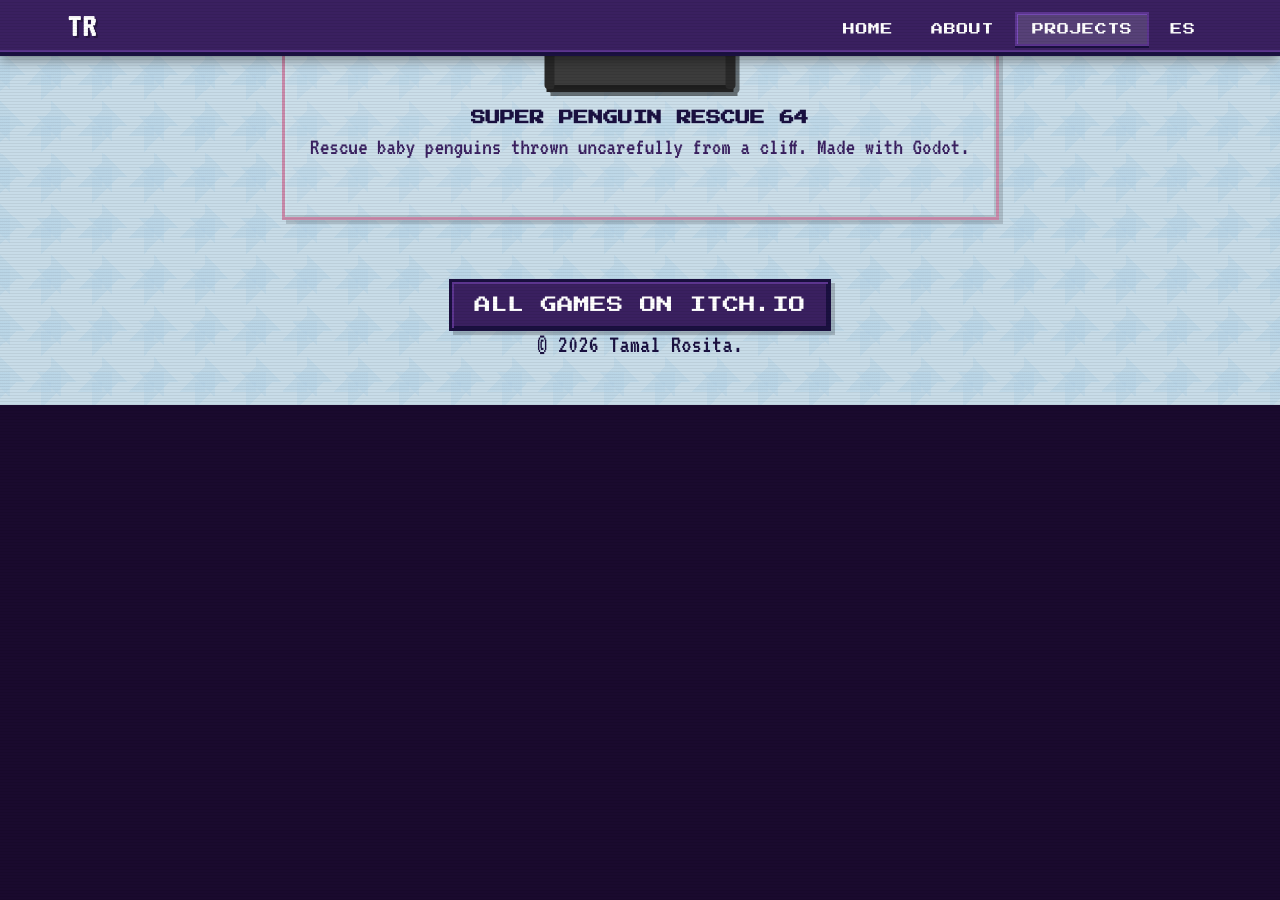
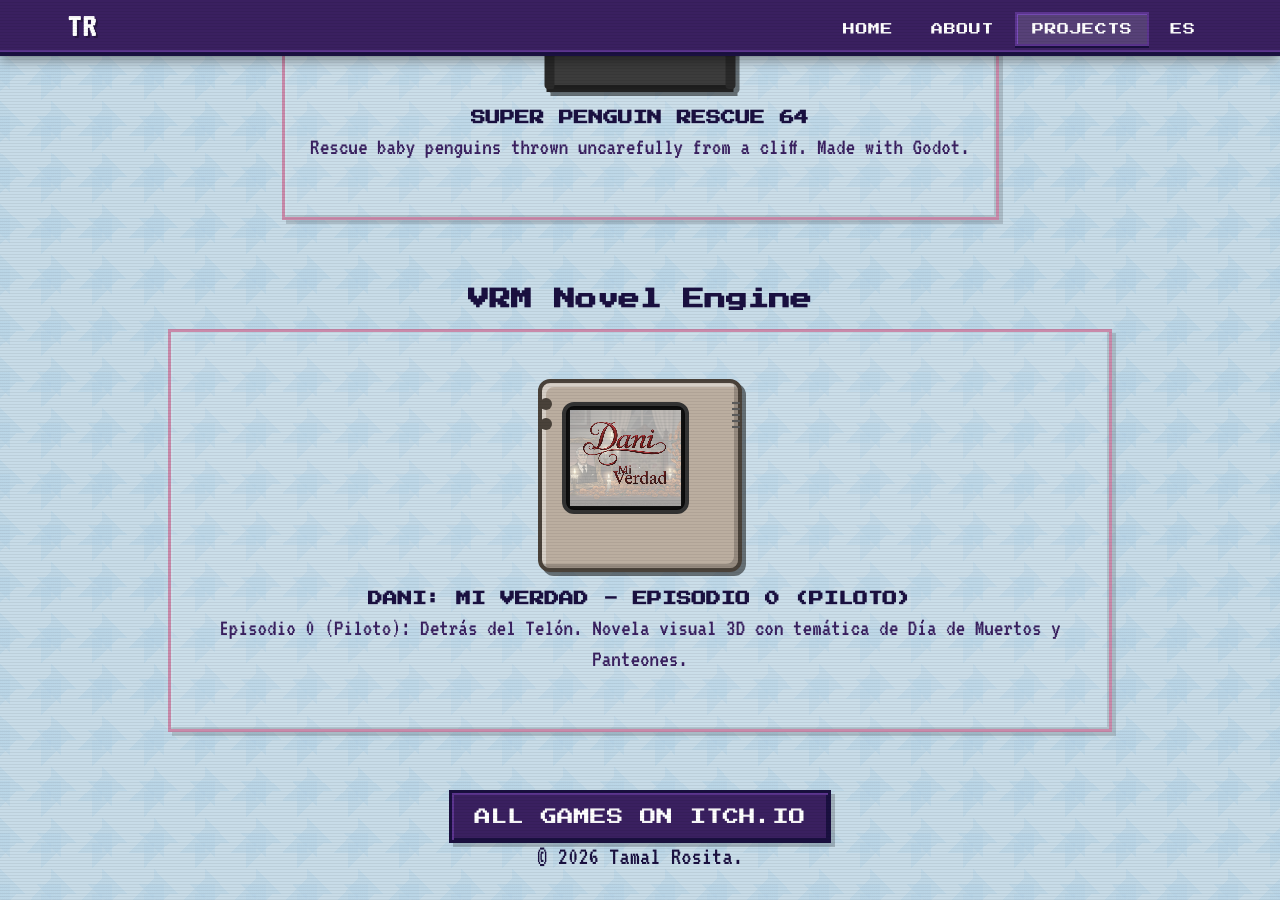
Before and after one commit to Tamal-Rosita/tamal-rosita.github.io, a Jekyll site: the page built from projects.html, in a window 1280 px wide and 900 px high, scrolled down 1320 px. Built offline with Jekyll 4.4.1, drawn with Linux system fonts in a browser that asks for light colours; before the commit the page ends 1725 px from its top, so only the background shows below that.

Commit message:
Add VRM category with Dani: Mi Verdad project and update Super Penguin Rescue 64 content

```diff
--- a/_includes/projects_grid.html
+++ b/_includes/projects_grid.html
@@ -49,3 +49,29 @@
     {% endfor %}
   </div>
 </div>
+
+<!-- VRM Projects -->
+<div class="projects-category" id="vrm">
+  <h3 class="category-title" style="text-align:center; color: var(--text-title); margin-top: 2rem;">VRM Novel Engine</h3>
+  <div class="projects-grid">
+    {% assign vrm_projects = site.projects | where: "lang", page.lang | where: "category", "vrm" %}
+    {% for project in vrm_projects %}
+    <a href="{{ project.url | relative_url }}" class="project-card-link">
+      <div class="project-card">
+        <div class="frame-game" aria-label="{{ project.title }}">
+          <div class="cartridge cartridge-{{ project.console }}">
+            <div class="cartridge-top"></div>
+            <div class="cartridge-sticker">
+              <img src="{{ project.cover | relative_url }}" alt="{{ project.title }} Cover Art" />
+            </div>
+          </div>
+        </div>
+        <div class="project-card-info">
+          <h3 class="project-card-title">{{ project.title }}</h3>
+          <p class="project-card-desc">{{ project.description }}</p>
+        </div>
+      </div>
+    </a>
+    {% endfor %}
+  </div>
+</div>
--- /dev/null
+++ b/_projects/dani-mi-verdad-e0.md
@@ -0,0 +1,42 @@
+---
+layout: project
+title: "Dani: Mi Verdad - Episodio 0 (Piloto)"
+description: "Episodio 0 (Piloto): Detrás del Telón. Novela visual 3D con temática de Día de Muertos y Panteones."
+cover: /assets/dani-cover.png
+console: tv
+category: vrm
+link: https://tamalrosita.itch.io/dani-mi-verdad-e0
+lang: en
+---
+
+## Description
+**Dani: Mi Verdad** is an Interactive Visual Novel based on classic Mexican soap operas. Made with 3D Novel Engine, a tool built in Godot with Dialogic and VRM models.
+
+## Instructions
+**Play in full screen!**
+
+### Movement
+* WASD keys (Keyboard)
+* Arrows (Keyboard)
+* (WIP) Left joystick (Gamepad)
+
+### Interaction
+* X key (Keyboard)
+* (WIP) Left action button (Gamepad)
+
+### Camera (Third person)
+* Mouse axes
+* (WIP) Right joystick (Gamepad)
+
+### Jump (WIP)
+* Space bar (Keyboard)
+* (WIP) Down action button (Gamepad)
+
+## Repositories
+* **Game**: [https://github.com/Tamal-Rosita/GJDDM2025](https://github.com/Tamal-Rosita/GJDDM2025)
+* **VRM Novel Engine**: [https://github.com/Aestial/Godot-VRM-NovelEngine](https://github.com/Aestial/Godot-VRM-NovelEngine)
+
+## Attributions
+* **Music**: Ram Srinivasan, Seb Porthoz
+* **Voices**: Google AI Studio Generate Speech
+* **3D Models**: Adobe Mixamo, Lowpoly Berlin U-bahn Station, Viola Desmond - The Roseland Theatre, Olmec Head Statue
--- a/style.css
+++ b/style.css
@@ -479,6 +479,43 @@ body {
   border: 2px solid #222;
   background: #000;
   padding: 3px;
+}
+
+/* Retro TV / Computer Specific Styles */
+.cartridge-tv {
+  background: #bbaea0;
+  border-radius: 12px;
+  width: 120%;
+  height: 90%;
+  position: absolute;
+  bottom: 0;
+  left: 50%;
+  transform: translateX(-50%);
+  border: 4px solid #4a423a;
+  box-shadow: inset -4px -4px 0 rgba(0,0,0,0.2), inset 4px 4px 0 rgba(255,255,255,0.4);
+}
+.cartridge-tv::before {
+  content: '';
+  position: absolute;
+  bottom: 15%;
+  right: 8%;
+  width: 12px;
+  height: 12px;
+  border-radius: 50%;
+  background: #4a423a;
+  box-shadow: 0 20px 0 #4a423a;
+}
+.cartridge-tv .cartridge-top {
+  display: none;
+}
+.cartridge-tv .cartridge-sticker {
+  height: 60%;
+  width: 65%;
+  margin: 10% 25% 0 10%;
+  border-radius: 12px;
+  border: 4px solid #333;
+  background: #111;
+  padding: 4px;
 }
 
 /* GameBoy Cartridge Specific Styles */
```
Also changed, not shown: _includes/home_categories.html (+7 -0 lines), _projects/es-dani-mi-verdad-e0.md (added, +42 -0 lines), _projects/es-super-penguin-rescue-64.md (+17 -4 lines), _projects/super-penguin-rescue-64.md (+17 -4 lines), assets/dani-cover.png (added), assets/godot-icon.png, assets/vrm-icon.png (added).
